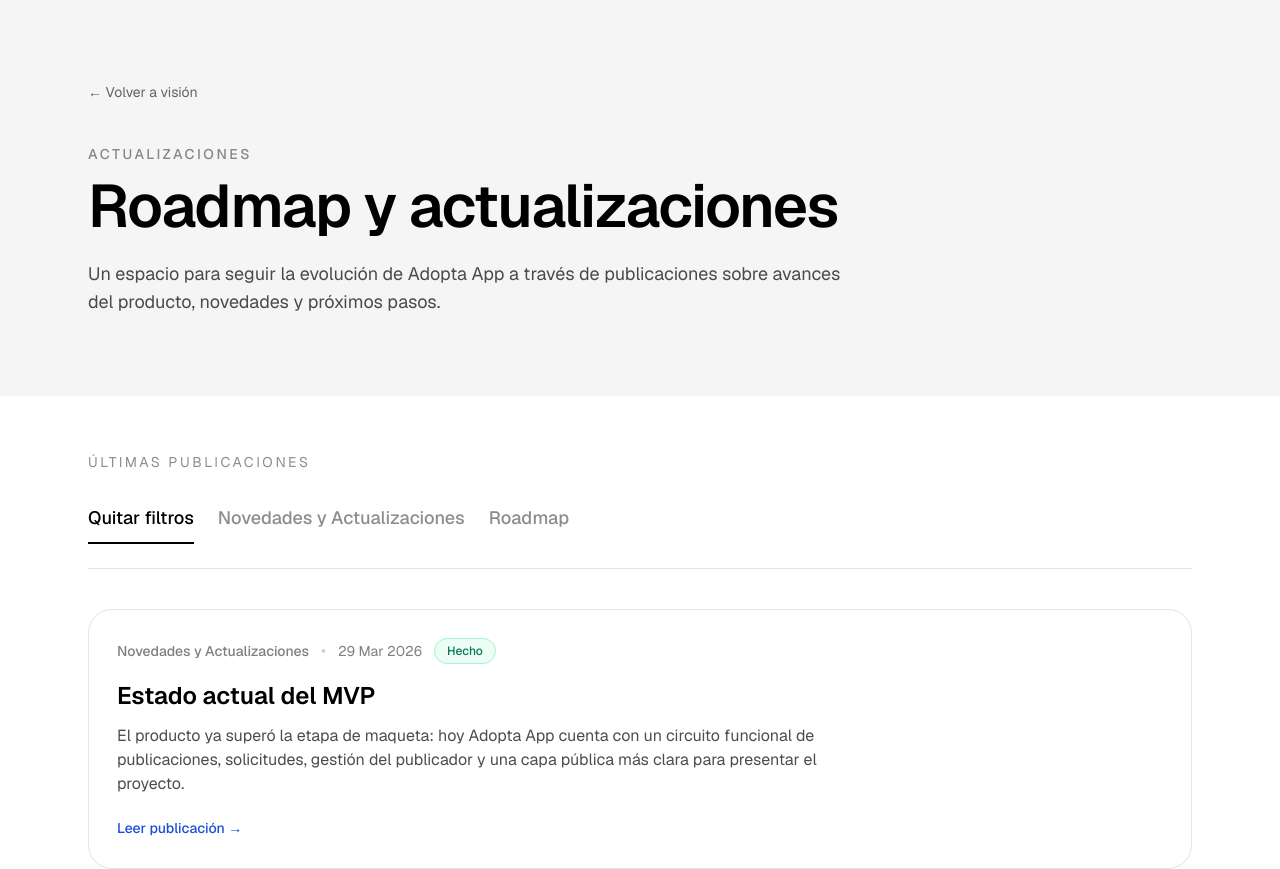
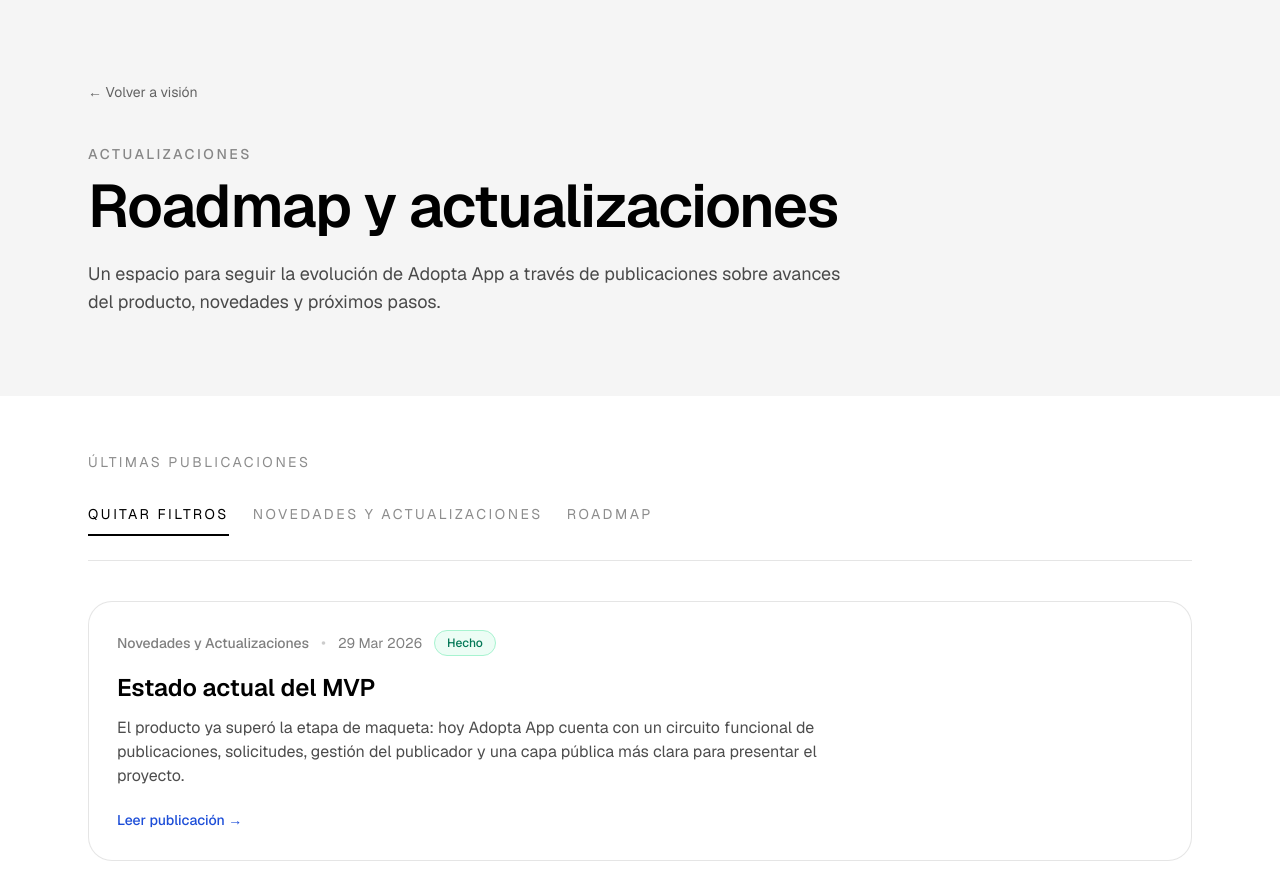
Before and after one commit to SantiagoPlus/adoptar_app, a Next.js app: page /actualizaciones in a window 1280 px wide. Shown: the top 869 px of the page. Built offline with nearby package versions, Linux system fonts and the light colour scheme.

Commit message:
Update text styles in page.tsx

```diff
--- a/app/actualizaciones/page.tsx
+++ b/app/actualizaciones/page.tsx
@@ -57,8 +57,8 @@ function FilterLink({
       href={href}
       className={
         active
-          ? "relative pb-3 text-base font-medium text-black transition hover:text-black/80 md:text-lg after:absolute after:left-0 after:bottom-0 after:h-[2px] after:w-full after:bg-black"
-          : "relative pb-3 text-base font-medium text-black/45 transition hover:text-black md:text-lg"
+          ? "relative pb-3 text-sm uppercase tracking-[0.18em] text-black transition hover:text-black/80 after:absolute after:left-0 after:bottom-0 after:h-[2px] after:w-full after:bg-black"
+          : "relative pb-3 text-sm uppercase tracking-[0.18em] text-black/45 transition hover:text-black"
       }
     >
       {label}
@@ -74,7 +74,7 @@ function ActualizacionesListSkeleton() {
           (label) => (
             <div
               key={label}
-              className="pb-3 text-base font-medium text-black/30 md:text-lg"
+              className="pb-3 text-sm uppercase tracking-[0.18em] text-black/30"
             >
               {label}
             </div>
```
